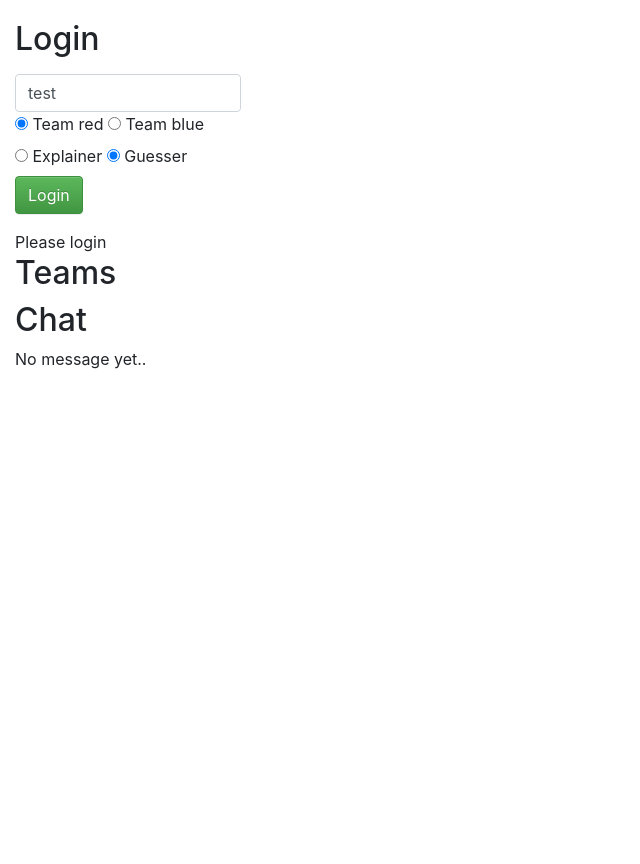
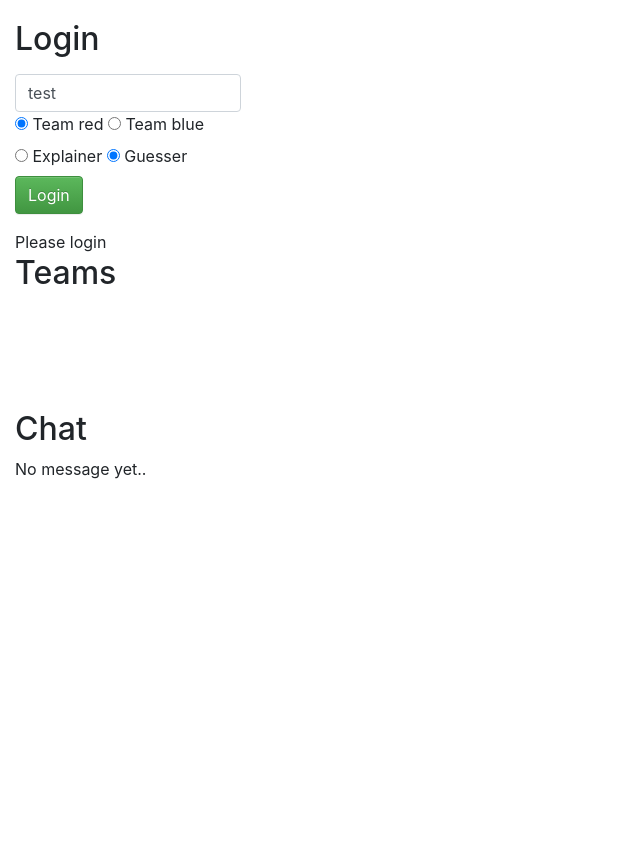
Before and after one commit to dieret/codenames, a Flask app: page / in a window 1280 px wide. Shown: the whole page, without its empty margins (0-640 px from the left). Run offline with Flask 2, Linux system fonts and the light colour scheme; some libraries are stand-ins or nearby versions.

Commit message:
fixed heights in sidebar

```diff
--- a/templates/session.html
+++ b/templates/session.html
@@ -225,24 +225,23 @@
     </div>
 
     <div id="game_control_div" class="container game_control"  style="display: none;">
-      <h2 class="label label-default">Game control</h2>
       <button id="restart_button"  class="btn btn-danger" onclick="restartGame()">Restart game</button>
     </div>
 
-    <div id="team_info_container" class="container">
+    <div id="team_info_container" class="container" style="height:20%; overflow-x: auto">
       <h2 class="label label-default">Teams</h2>
       <div id="team_overview_div" class="container">
       </div>
     </div>
 
-    <div class="container chat" id="message_holder">
+    <div class="container chat" id="message_holder" style="height: 50%">
       <h2 class="label label-default">Chat</h2>
       <div class="message_holder" >
         No message yet..
       </div>
     </div>
 
-    <div style="height: 120px">
+    <div style="height: 20%">
       <form action="" method="POST">
         <div class="form-group" id="chat_input_div" style="display: none;">
           <label for="chat_message_input"></label>
```
